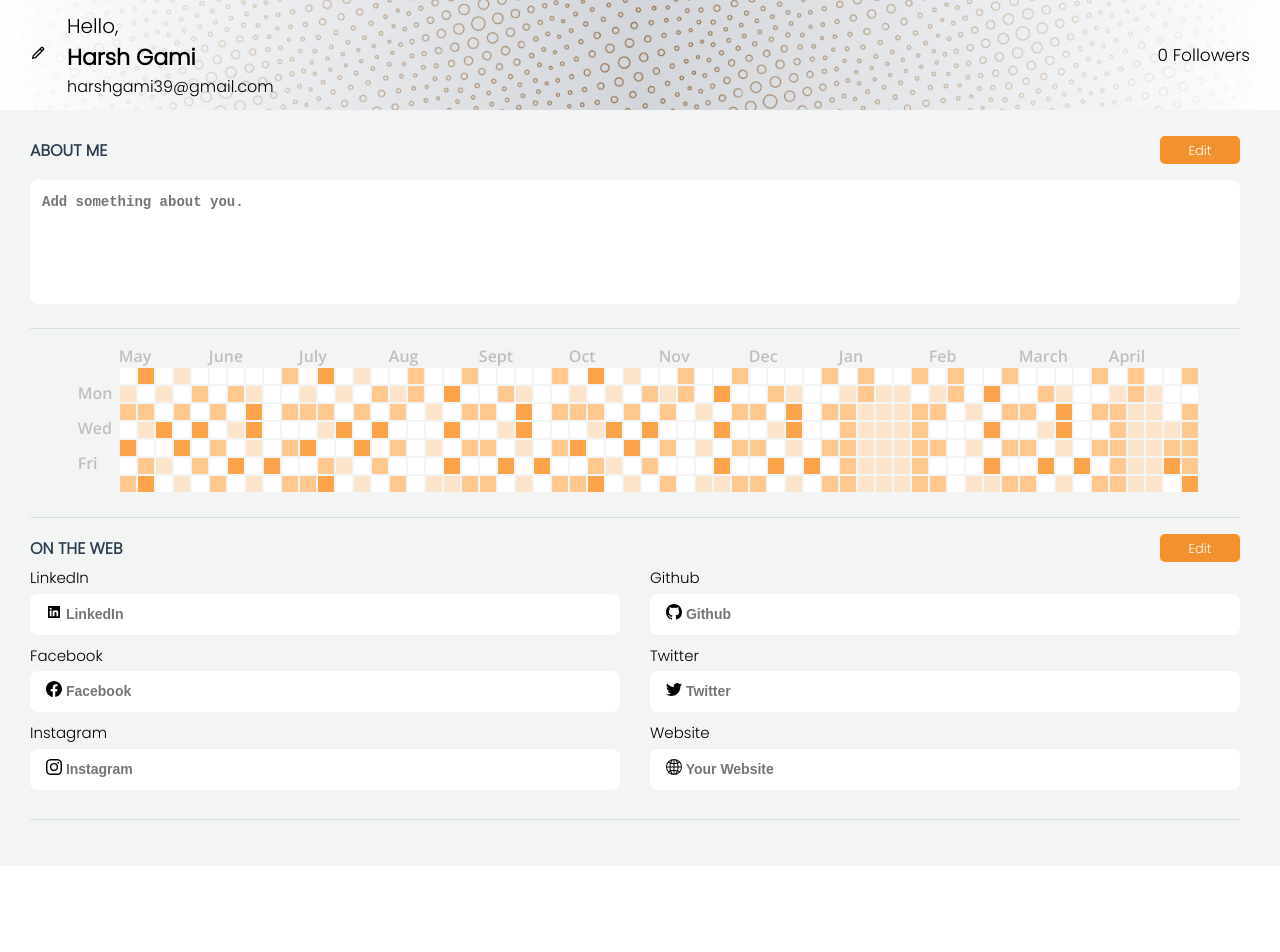
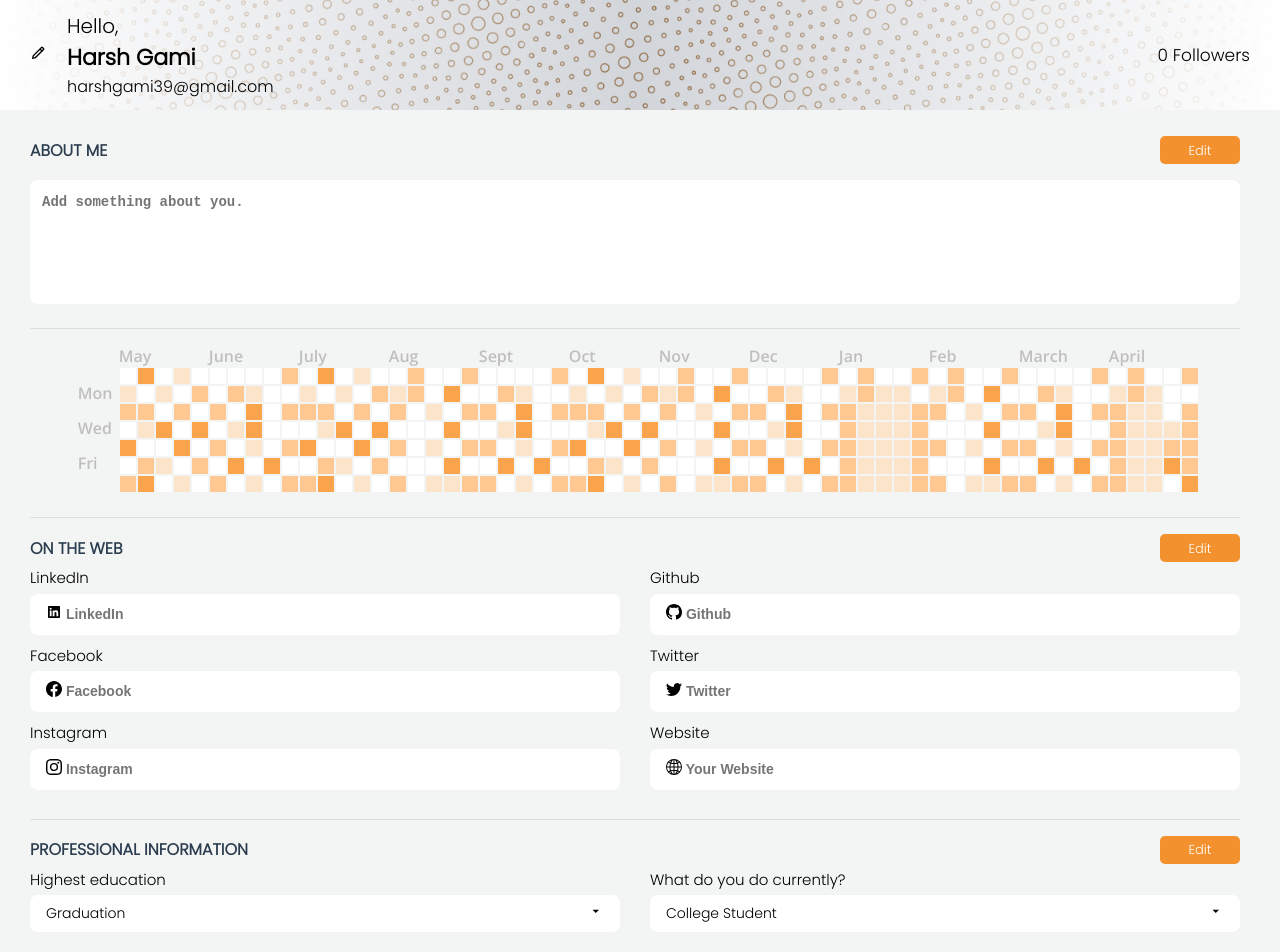
Before and after one commit to HarshGami/CipheSchools, a React (Create React App) app in the folder client/: page / in a window 1280 px wide. Shown: the top 952 px of the page. Before the commit the page ends 866 px from the top, so only its background shows below. Built offline with nearby package versions, Linux system fonts and the light colour scheme.

Commit message:
professional part added

```diff
--- a/client/src/App.js
+++ b/client/src/App.js
@@ -3,6 +3,7 @@ import Header from "./components/header/header";
 import About from "./components/about/about";
 import Web from "./components/web/web";
 import Map from "./components/map/map";
+import Professional from "./components/professional/professional";
 
 function App() {
   return (
@@ -15,6 +16,8 @@ function App() {
         <div className="hr"></div>
         <Web />
         <div className="hr"></div>
+        <Professional/>
+        <div className="hr"></div>
       </div>
     </>
   );
--- a/client/src/components/header/header.css
+++ b/client/src/components/header/header.css
@@ -5,6 +5,7 @@
 }
 
 .header-box {
+    z-index: 1;
     height: 110px;
     width: 100%;
     background-color: white;
--- /dev/null
+++ b/client/src/components/professional/professional.css
@@ -0,0 +1,75 @@
+.professional-container {
+    display: flex;
+    flex-direction: column;
+    height: auto;
+    width: 100%;
+}
+
+.top-row {
+    align-items: center;
+    display: flex;
+    justify-content: space-between;
+    width: 100%;
+}
+
+.left-header {
+    color: #2c3d4f;
+    font-weight: 700;
+    font-size: 16px;
+    text-transform: uppercase;
+}
+
+.right-header {
+    align-items: center;
+    background: #f3912e;
+    border: none;
+    border-radius: 5px;
+    color: #fff;
+    cursor: pointer;
+    display: flex;
+    font-size: 13px;
+    height: 28px;
+    justify-content: center;
+    line-height: 1;
+    outline: none;
+    transition: 0.15s ease;
+    width: 80px;
+}
+
+.prof-info-box {
+    display: grid;
+    gap: 0px 30px;
+    grid-template-columns: repeat(auto-fit, minmax(444px, 1fr));
+    height: auto;
+    overflow: hidden;
+    width: 100%;
+}
+
+.link {
+    display: flex;
+    flex-direction: column;
+    margin: 5px 0px;
+    position: relative;
+    width: 100%;
+}
+
+.title {
+    font-size: 15px;
+}
+
+.input-link {
+    background-color: #fff;
+    border-radius: 8px;
+    display: flex;
+    margin-top: 4px;
+    padding: 0.5rem 1rem;
+}
+
+.link-text {
+    background: transparent;
+    border: none;
+    font-size: 14px;
+    font-weight: 550;
+    line-height: 1.5;
+    width: 100%;
+}
--- /dev/null
+++ b/client/src/components/professional/professional.js
@@ -0,0 +1,34 @@
+import React from "react";
+import "./professional.css";
+import { MdArrowDropDown } from "react-icons/md";
+
+function Professional() {
+  return (
+    <div className="professional-container">
+      <div class="top-row">
+        <div class="left-header">Professional Information</div>
+        <div class="right-header">Edit</div>
+      </div>
+      <div className="prof-info-box">
+        <div className="link">
+          <div className="title">Highest education</div>
+          <div className="input-link">
+            <span className="link-text">Graduation</span>
+            <span style={{ flex: "1 1 0%" }}></span>
+            <MdArrowDropDown />
+          </div>
+        </div>
+        <div className="link">
+          <div className="title">What do you do currently?</div>
+          <div className="input-link">
+            <span className="link-text">College Student</span>
+            <span style={{ flex: "1 1 0%" }}></span>
+            <MdArrowDropDown />
+          </div>
+        </div>
+      </div>
+    </div>
+  );
+}
+
+export default Professional;
```
